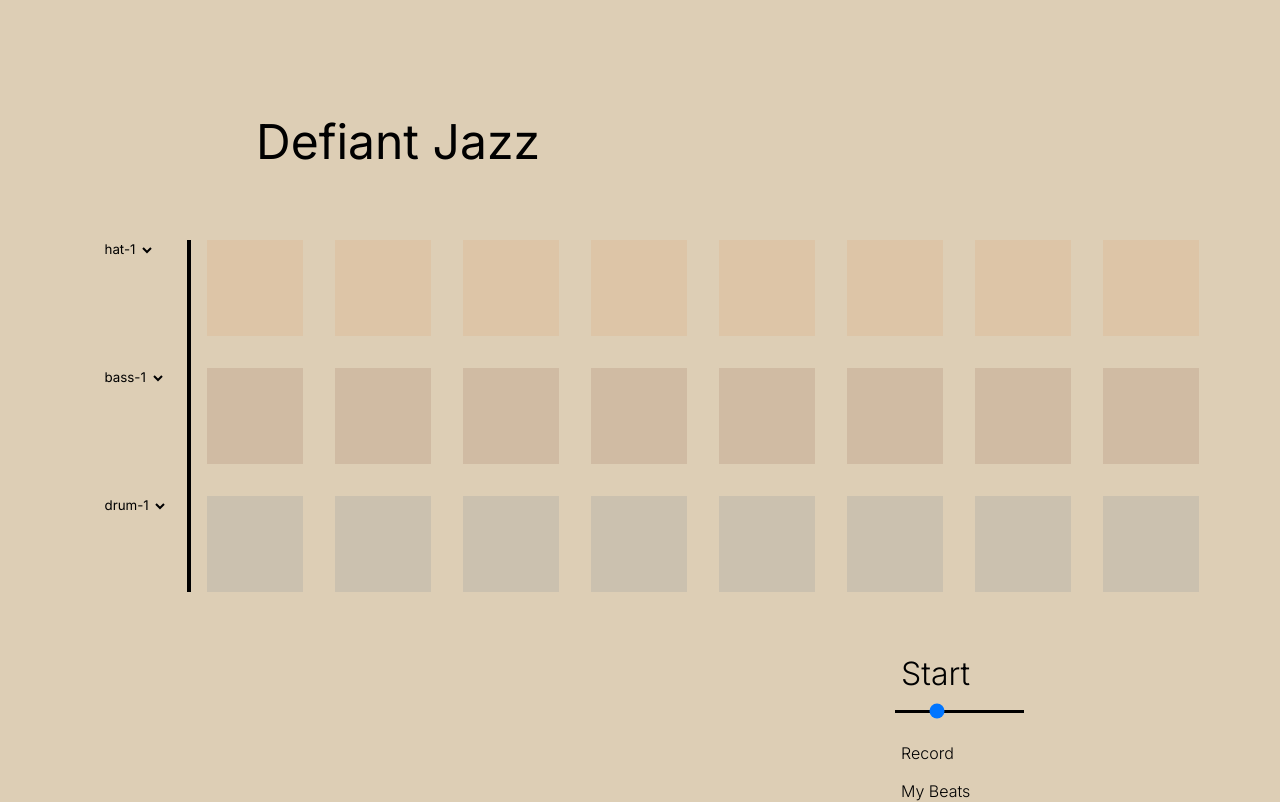
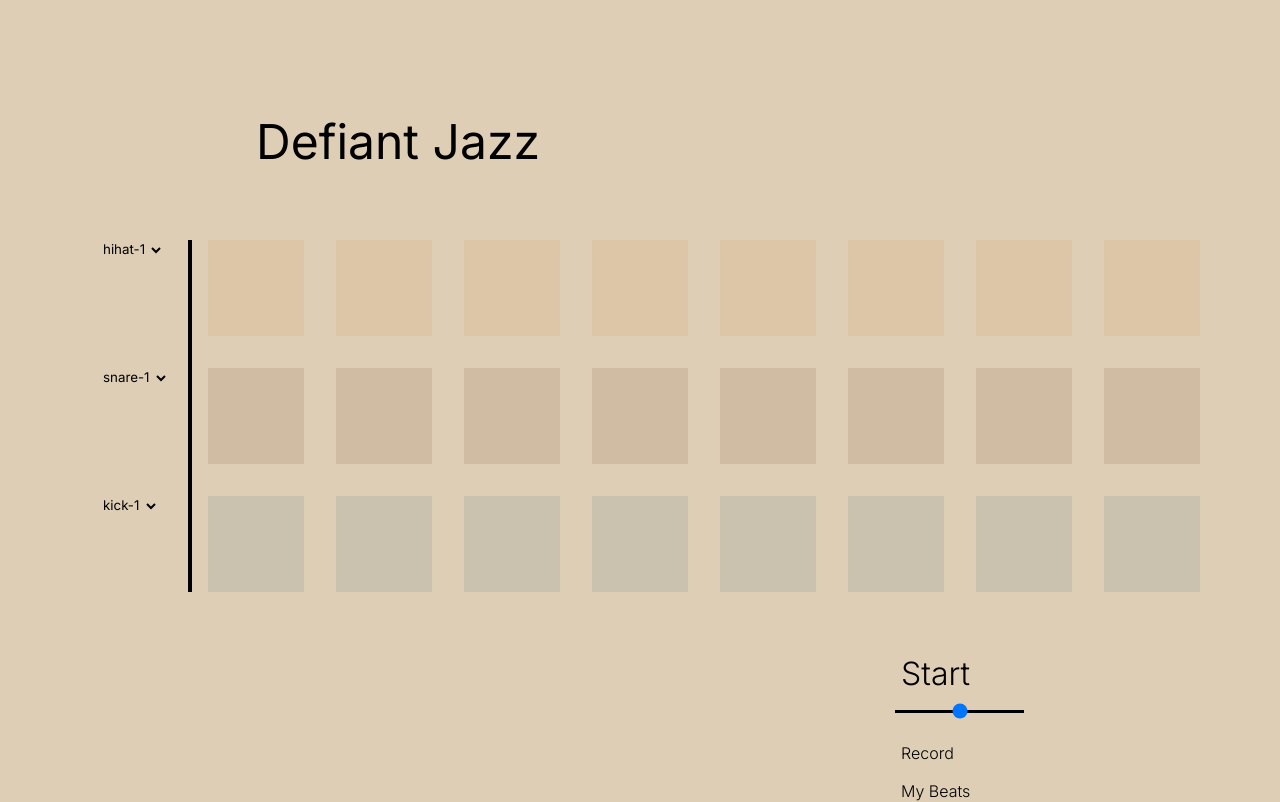
Before and after one commit to RandyTylor69/beats-maker-app, a React (Create React App) app in the folder frontend/: page / in a window 1280 px wide. Built offline with nearby package versions, Linux system fonts and the light colour scheme.

Commit message:
before finishing the calling funtion (it will be trivbial)

```diff
--- a/frontend/src/components/Home.jsx
+++ b/frontend/src/components/Home.jsx
@@ -6,113 +6,79 @@ import { pads } from "../data";
 export default function Home() {
   // vars for Tasks.jsx
   const [isStart, setIsStart] = React.useState(false);
-  const [sliderVolume, setSliderVolume] = React.useState(30);
-  const [btnAvail, setBtnAvail] = React.useState(true)
+  const [tempo, setTempo] = React.useState(30);
 
   // vars for Pads.jssx
   const [padsData, setPadsData] = React.useState(pads);
-  const [loop, setLoop] = React.useState(null);
-
-  // --- FUNCTIONS FOR PADS.JSX
-  function activate(pad) {
-    // deciding the delay before making a sound, based on the pad's position (pad.id)
-    var timeout = 250; // 2000 milSec / 8 columns = 250 milsec / column
-    if ([1, 9, 17].includes(pad.id)) {
-      timeout *= 0; // column 1
-    } else if ([2, 10, 18].includes(pad.id)) {
-      timeout *= 1; // column 2
-    } else if ([3, 11, 19].includes(pad.id)) {
-      timeout *= 2; // column 3
-    } else if ([4, 12, 20].includes(pad.id)) {
-      timeout *= 3; // column 4
-    } else if ([5, 13, 21].includes(pad.id)) {
-      timeout *= 4; // column 5
-    } else if ([6, 14, 22].includes(pad.id)) {
-      timeout *= 5; // column 6
-    } else if ([7, 15, 23].includes(pad.id)) {
-      timeout *= 6; // column 7
-    } else if ([8, 16, 24].includes(pad.id)) {
-      timeout *= 7; // column 8
-    }
-
-    setTimeout(() => {
-      // pop in size
-      setPadsData((prev) =>
-        prev.map((item) =>
-          item.id === pad.id ? { ...item, scale: 1.2 } : item
-        )
-      );
-
-      //make a sound
-      if (pad.on) {
-        console.log(pad.id);
-      }
-
-      // return back to size
-      setTimeout(() => {
-        setPadsData((prev) =>
-          prev.map((item) =>
-            item.id === pad.id ? { ...item, scale: 1 } : item
-          )
-        );
-      }, 240);
-    }, timeout);
-  }
+  const interval = React.useRef(null);
+  const timeouts = React.useRef([]);
+  const delay = 500;
 
   // --- FUNCTIONS FOR TASKS.JSX
+
+  function activate(pad) {
+    // scaling the pad
+    if (pad.on) {
+      console.log(pad.id);
+    }
+  }
 
   function toggleStart(e) {
     e.preventDefault();
 
-    // grabbing the volume (deafault at 30)
-    const formData = sliderVolume;
+    // 1. grabbing the Tempo (deafault at 30)
+    const formData = tempo;
 
-    // change "start" to "pause" or vise versa
+    // 2. change "start" to "pause" or vise versa
     setIsStart((prev) => !prev);
-
-    // the button will be disabled until the loop is finished.
-    // loop finish = all pads' scales are 1
-    setBtnAvail(false)
-    setTimeout(()=>{
-      setBtnAvail(true)
-    }, 2000)
-
-
   }
 
+  // ---------------- testing --------------
+
+  const array = [1, 2, 3, 4];
+
   React.useEffect(() => {
-    // isStart => music starting
-    if (!isStart) {
-      clearInterval(loop);
-      return;
+    if (isStart) {
+      // first function call (no delay)
+      for (let i of array) {
+        timeouts.current.push(
+          setTimeout(() => {
+            console.log(i);
+          }, array.indexOf(i) * delay)
+        );
+      }
+      interval.current = setInterval(() => {
+        for (let i of array) {
+          timeouts.current.push(
+            setTimeout(() => {
+              console.log(i);
+            }, array.indexOf(i) * delay)
+          );
+        }
+      }, 4 * delay);
+    } else if (!isStart) {
+      clearInterval(interval.current);
+      for (let i of timeouts.current) {
+        clearTimeout(i);
+      }
+      timeouts.current.length = 0;
     }
-    const interval = () => {
-      for (let i of padsData) {
-        activate(i);
-      }
-    };
-    setLoop(interval());
-    setLoop(setInterval(interval, 2000));
   }, [isStart]);
+
+  // ----------------------------------------
 
   return (
     <div className="web-body">
       <section className="action-area">
-        <Pads
-          activate={activate}
-          padsData={padsData}
-          setPadsData={setPadsData}
-          isStart={isStart}
-        />
+        <Pads padsData={padsData} setPadsData={setPadsData} isStart={isStart} />
       </section>
       <section className="task-area">
         <Tasks
           padsData={padsData}
           toggleStart={toggleStart}
-          sliderVolume={sliderVolume}
-          setSliderVolume={setSliderVolume}
+          tempo={tempo}
+          setTempo={setTempo}
           isStart={isStart}
-          btnAvail={btnAvail}
         />
       </section>
     </div>
--- a/frontend/src/components/Pads.jsx
+++ b/frontend/src/components/Pads.jsx
@@ -30,24 +30,24 @@ export default function Pads(props) {
       {/** drop-down menus */}
       <div className="pads-description">
         <div className="dropdown-wrapper">
-          <select name="hat">
-            <option value="1">hat-1</option>
-            <option value="2">hat-2</option>
-            <option value="3">hat-3</option>
+          <select name="hihat">
+            <option value="1">hihat-1</option>
+            <option value="2">hihat-2</option>
+            <option value="3">hihat-3</option>
           </select>
         </div>
         <div className="dropdown-wrapper">
-          <select name="bass">
-            <option value="1">bass-1</option>
-            <option value="2">bass-2</option>
-            <option value="3">bass-3</option>
+          <select name="snare">
+            <option value="1">snare-1</option>
+            <option value="2">snare-2</option>
+            <option value="3">snare-3</option>
           </select>
         </div>
         <div className="dropdown-wrapper">
-          <select name="drum">
-            <option value="1">drum-1</option>
-            <option value="2">drum-2</option>
-            <option value="3">drum-3</option>
+          <select name="kick">
+            <option value="1">kick-1</option>
+            <option value="2">kick-2</option>
+            <option value="3">kick-3</option>
           </select>
         </div>
       </div>
--- a/frontend/src/components/Tasks.jsx
+++ b/frontend/src/components/Tasks.jsx
@@ -7,7 +7,6 @@ export default function Tasks(props) {
         <button
         className="big-button"
         type="submit"
-        disabled={props.btnAvail? false : true}
         >
           {props.isStart? "Pause" : "Start"}
 
@@ -18,7 +17,7 @@ export default function Tasks(props) {
           min="0"
           max="100"
           value={props.sliderVolume}
-          onChange={(e) => props.setSliderVolume(e.target.value)}
+          onChange={(e) => props.setTempo(e.target.value)}
           className="slider"
 
         ></input>
--- a/frontend/src/data.js
+++ b/frontend/src/data.js
@@ -1,170 +1,171 @@
 export const pads = [
   {
     id: 1,
-    type: "hat",
+    type: "hihat",
     on: false,
     color: "#D2722D",
     scale: 1,
   },
   {
     id: 2,
-    type: "hat",
+    type: "hihat",
     on: false,
     color: "#D2722D",
     scale: 1,
   },
   {
     id: 3,
-    type: "hat",
+    type: "hihat",
     on: false,
     color: "#D2722D",
     scale: 1,
   },
   {
     id: 4,
-    type: "hat",
+    type: "hihat",
     on: false,
     color: "#D2722D",
     scale: 1,
   },
   {
     id: 5,
-    type: "hat",
+    type: "hihat",
     on: false,
     color: "#D2722D",
     scale: 1,
   },
   {
     id: 6,
-    type: "hat",
+    type: "hihat",
     on: false,
     color: "#D2722D",
     scale: 1,
   },
   {
     id: 7,
-    type: "hat",
+    type: "hihat",
     on: false,
     color: "#D2722D",
     scale: 1,
   },
   {
     id: 8,
-    type: "hat",
+    type: "hihat",
     on: false,
     color: "#D2722D",
     scale: 1,
   },
   {
     id: 9,
-    type: "bass",
+    type: "kick",
     on: false,
     color: "#5E1C06",
     scale: 1,
   },
   {
     id: 10,
-    type: "bass",
+    type: "kick",
     on: false,
     color: "#5E1C06",
     scale: 1,
   },
   {
     id: 11,
-    type: "bass",
+    type: "kick",
     on: false,
     color: "#5E1C06",
     scale: 1,
   },
   {
     id: 12,
-    type: "bass",
+    type: "kick",
     on: false,
     color: "#5E1C06",
     scale: 1,
   },
   {
     id: 13,
-    type: "bass",
+    type: "kick",
     on: false,
     color: "#5E1C06",
     scale: 1,
   },
   {
     id: 14,
-    type: "bass",
+    type: "kick",
     on: false,
     color: "#5E1C06",
     scale: 1,
   },
   {
     id: 15,
-    type: "bass",
+    type: "kick",
     on: false,
     color: "#5E1C06",
     scale: 1,
   },
   {
     id: 16,
-    type: "bass",
+    type: "kick",
     on: false,
     color: "#5E1C06",
     scale: 1,
   },
   {
     id: 17,
-    type: "drum",
+    type: "snare",
     on: false,
     color: "#274C75",
     scale: 1,
   },
   {
     id: 18,
-    type: "drum",
+    type: "snare",
     on: false,
     color: "#274C75",
     scale: 1,
   },
   {
     id: 19,
-    type: "drum",
+    type: "snare",
     on: false,
     color: "#274C75",
     scale: 1,
   },
   {
     id: 20,
-    type: "drum",
+    type: "snare",
     on: false,
     color: "#274C75",
     scale: 1,
   },
   {
     id: 21,
-    type: "drum",
+    type: "snare",
     on: false,
     color: "#274C75",
     scale: 1,
   },
   {
     id: 22,
-    type: "drum",
+    type: "snare",
     on: false,
     color: "#274C75",
     scale: 1,
   },
   {
     id: 23,
-    type: "drum",
+    type: "snare",
     on: false,
     color: "#274C75",
     scale: 1,
   },
   {
     id: 24,
-    type: "drum",
+    type: "snare",
     on: false,
     color: "#274C75",
     scale: 1,
   },
+
 ];
```
